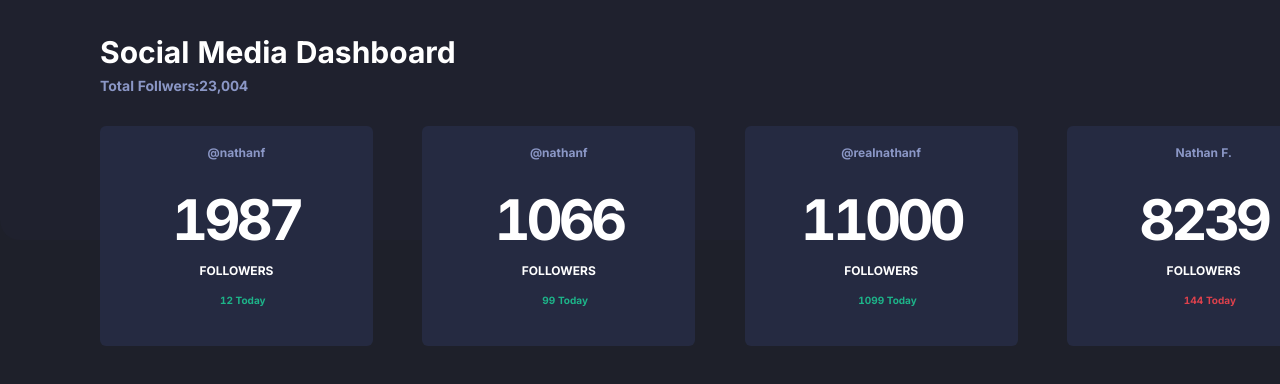
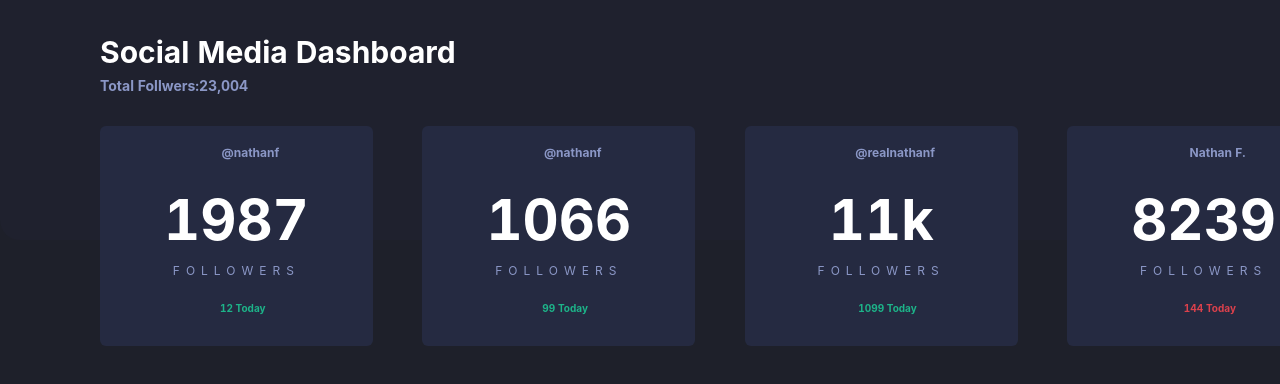
Before and after one commit to Tatekii/homeWork1, a Vue app: page / in a window 1280 px wide. Shown: the top 384 px of the page. Built offline with nearby package versions, Linux system fonts and the light colour scheme.

Commit message:
basic setting of page and biggerBlock component done

```diff
--- a/public/index.html
+++ b/public/index.html
@@ -5,9 +5,9 @@
     <meta http-equiv="X-UA-Compatible" content="IE=edge">
     <meta name="viewport" content="width=device-width,initial-scale=1.0">
     <link rel="icon" href="<%= BASE_URL %>favicon.png">
-    <link rel="preconnect" href="https://fonts.gstatic.com">
-    <link rel="stylesheet" media="screen and (max-width: 375px)" href="https://fonts.googleapis.com/css2?family=Inter:wght@400&display=swap">
-    <link rel="stylesheet" media="screen and (min-width: 376px)" href="https://fonts.googleapis.com/css2?family=Inter:wght@700&display=swap">
+    <!-- <link rel="preconnect" href="https://fonts.gstatic.com"> -->
+    <!-- <link rel="stylesheet" media="screen and (max-width: 375px)" href="https://fonts.googleapis.com/css2?family=Inter:wght@400&display=swap">
+    <link rel="stylesheet" media="screen and (min-width: 376px)" href="https://fonts.googleapis.com/css2?family=Inter:wght@700&display=swap"> -->
     <title><%= htmlWebpackPlugin.options.title %></title>
   </head>
   <body>
--- a/src/App.vue
+++ b/src/App.vue
@@ -1,47 +1,22 @@
 <template>
   <div id="app">
-    <Desktop></Desktop>
+    <Home></Home>
   </div>
 </template>
 
 <script>
-import Desktop from '@/view/Home/Home'
+import Home from '@/view/Home/Home'
 export default {
   name: 'App',
   components: {
-Desktop
-  },
-  created () {
-    // function browserRedirect () {
-    //   var sUserAgent = navigator.userAgent.toLowerCase();
-    //   var bIsIpad = sUserAgent.match(/ipad/i) == "ipad";
-    //   var bIsIphoneOs = sUserAgent.match(/iphone os/i) == "iphone os";
-    //   var bIsMidp = sUserAgent.match(/midp/i) == "midp";
-    //   var bIsUc7 = sUserAgent.match(/rv:1.2.3.4/i) == "rv:1.2.3.4";
-    //   var bIsUc = sUserAgent.match(/ucweb/i) == "ucweb";
-    //   var bIsAndroid = sUserAgent.match(/android/i) == "android";
-    //   var bIsCE = sUserAgent.match(/windows ce/i) == "windows ce";
-    //   var bIsWM = sUserAgent.match(/windows phone/i) == "windows mobile";
-    //   var bIsMobile = sUserAgent.match(/mobile/i) == "mobile";
-    //   var bIsPlaybook = sUserAgent.match(/playbook/i) == "playbook";
-
-    //   if (bIsIpad || bIsIphoneOs || bIsMidp || bIsUc7 || bIsUc || bIsAndroid || bIsCE || bIsWM || bIsMobile || bIsPlaybook) {
-    //     // mobile
-    //     console.log('mobile');
-    //   } else {
-    //     // pc
-    //     console.log('pc');
-    //   }
-    // }
-
-    // browserRedirect()
+    Home
   }
 }
 </script>
 
 <style>
-#app{
+#app {
   position: relative;
-  font-family: 'Inter';
+  font-family: "Inter"
 }
 </style>
--- a/src/components/BigCard/BigCard.vue
+++ b/src/components/BigCard/BigCard.vue
@@ -1,20 +1,28 @@
 <template>
   <div class="big-card-block">
     <div class="top-border"></div>
-    <div class="plantform">
-      <p>{{ cardData.name }}</p>
+    <div class="platform">
+      <svg-icon
+        :icon-class="cardData.platform"
+        style="width: 2em; height: 2em; vertical-align: middle;"
+      ></svg-icon>
+      <span class="platName">{{ cardData.name }}</span>
     </div>
-    <div class="count">{{ cardData.number }}</div>
+    <div class="count">{{ formatNum(cardData.number) }}</div>
     <p class="followers">FOLLOWERS</p>
-    <div v-if="cardData.compare>0">
+    <div v-if="cardData.compare > 0">
       <div class="compare">
-      <svg-icon icon-class='up'></svg-icon>
-      {{ compareAbs(cardData.compare) }} Today</div>
+        <svg-icon icon-class="up"
+        style="vertical-align: middle;"></svg-icon>
+        {{ compareAbs(cardData.compare) }} Today
+      </div>
     </div>
     <div v-else>
       <div class="compare red">
-      <svg-icon icon-class='down'></svg-icon>
-      {{ compareAbs(cardData.compare) }} Today</div>
+        <svg-icon icon-class="down"
+        style="vertical-align: middle;"></svg-icon>
+        {{ compareAbs(cardData.compare) }} Today
+      </div>
     </div>
   </div>
 </template>
@@ -30,7 +38,13 @@ export default {
   methods: {
     compareAbs (num) {
       return Math.abs(num)
+    },
+    formatNum (num) {
+      return num > 10000 ? Math.floor(num / 1000) + 'k' : num
     }
+  },
+  computed: {
+
   }
 }
 </script>
@@ -49,28 +63,36 @@ export default {
   height: 2px;
   background: var(--Instagram--);
 }
-.plantform {
+.platform {
   font-size: 12px;
   color: var(--CardText--);
   height: 50px;
   line-height: 50px;
 }
+.platform .platName{
+  margin-left: 4px;
+  padding-top: 3px;
+}
 .count {
   font-size: 56px;
-  letter-spacing: -4px;
+  /* letter-spacing: -4px; */
+  font-weight: 700;
 }
 .followers {
   font-size: 12px;
   font-weight: lighter;
+  letter-spacing: 6px;
+  color: var(--CardText--);
+  margin-bottom: 20px;
 }
 .compare {
   height: 16px;
   line-height: 16px;
   font-size: 10px;
-  font-weight: lighter;
+  font-weight: 700;
   color: var(--LimeGreen--);
 }
-.compare.red{
-  color:var(--BrightRed--)
+.compare.red {
+  color: var(--BrightRed--);
 }
 </style>
--- a/src/main.js
+++ b/src/main.js
@@ -5,15 +5,16 @@ import 'ant-design-vue/dist/antd.css';
 // import './assets/font/font.css'
 import browserRedirect from './utils/device'
 import './assets/style/desktopLayout.css'
+import './assets/font/Inter-VariableFont_slnt,wght.ttf'
 
 Vue.config.productionTip = false
 
+//make svgComponent
 import SvgIcon from '@/components/SvgIcon'
 const requireAll = requireContext => requireContext.keys().map(requireContext);
 // import all svg
 const req = require.context('./assets/icon', true, /\.svg$/);
 requireAll(req)
-
 Vue.component('svg-icon',SvgIcon)
 
 Vue.use(Antd);
--- a/src/view/Home/Home.vue
+++ b/src/view/Home/Home.vue
@@ -30,24 +30,28 @@ export default {
     return {
       sum: {
         facebook: {
+          platform:'facebook',
           name: '@nathanf',
           number: 1987,
           compare: 12,
           id:1
         },
         twitter: {
+          platform:'twitter',
           name: '@nathanf',
           number: 1066,
           compare: 99,
           id:2
         },
         instagram: {
+          platform:'instagram',
           name: '@realnathanf',
           number: 11000,
           compare: 1099,
           id:3
         },
         youtube: {
+          platform:'youtube',
           name: 'Nathan F.',
           number: 8239,
           compare: -144,
```
